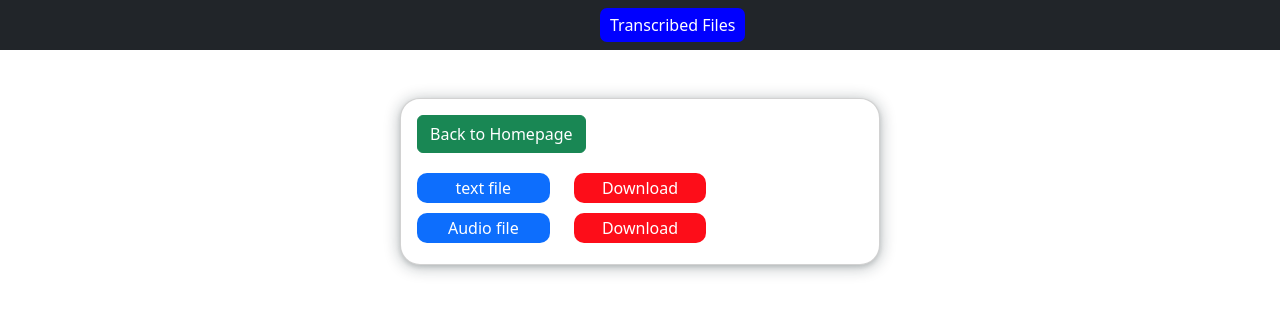
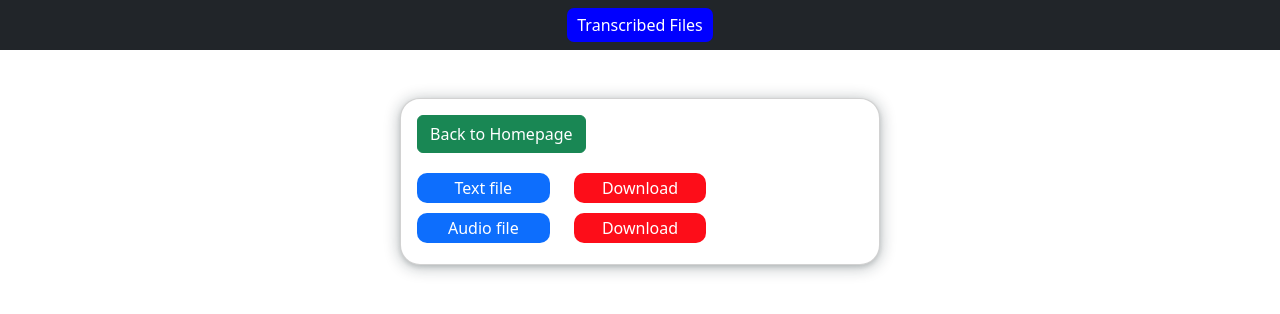
Before and after one commit to rabiyulfahimhasim786/youtubevideototext, a Django app: template mysite/templates/file.html in a window 1280 px wide. Shown: the top 314 px of the page. Run offline with Django 3.2, Linux system fonts and the light colour scheme; the template is opened without the code that fills it, so the values that code supplies are empty.

Commit message:
Add files via upload

```diff
--- a/mysite/templates/datatext.html
+++ b/mysite/templates/datatext.html
@@ -9,7 +9,7 @@
   </head>
   <body>
     <nav class="navbar navbar-expand-lg navbar-light bg-dark header">
-        <a href="#" style="margin-left: 600px;" class="bace_title">Transcribed Files</a>
+        <a href="#" style="margin: auto;" class="bace_title">Transcribed Files</a>
     </nav>
     <div class="d-flex justify-content-center mt-5 upload_file_box">
     <div class="card upload_box p-3" style="width: 30rem;">
--- a/mysite/templates/file.html
+++ b/mysite/templates/file.html
@@ -9,7 +9,7 @@
   </head>
   <body>
     <nav class="navbar navbar-expand-lg navbar-light bg-dark header">
-        <a href="#" style="margin-left: 600px;" class="bace_title">Transcribed Files</a>
+        <a href="#" style="margin: auto;" class="bace_title">Transcribed Files</a>
     </nav>
     <div class="d-flex justify-content-center mt-5 upload_file_box">
     <div class="card upload_box p-3" style="width: 30rem;">
@@ -26,7 +26,7 @@
   <p></p> -->
 <div class="row view-and-download">
   <div class="col-lg-4 text-and-audio">
-    <a>text file</a>
+    <a>Text file</a>
     <a>Audio file</a>
   </div>
   <!-- <div class="col-lg-4 view-file">
--- a/mysite/templates/home.html
+++ b/mysite/templates/home.html
@@ -87,7 +87,7 @@
   </head>
   <body>
     <nav class="navbar navbar-expand-lg navbar-light bg-dark header">
-      <a href="#" style="margin-left: 550px;" class=" bace_title">YouTube Video Transcripts</a>
+      <a href="#" style="margin: auto;" class=" bace_title">YouTube Video Transcripts</a>
     </nav>
     <div class="d-flex justify-content-center mt-5 upload_file_box">
       <div class="card upload_box p-3" style="width: 30rem;">
--- a/mysite/templates/homepage.html
+++ b/mysite/templates/homepage.html
@@ -90,7 +90,7 @@
   </head>
   <body>
     <nav class="navbar navbar-expand-lg navbar-light bg-dark header">
-      <a href="#" style="margin-left: 530px;" class="bace_title">Transcribe Youtube Video subtitles to text</a>
+      <a href="#" style="margin: auto;" class="bace_title">Transcribe Youtube Video subtitles to text</a>
     </nav>
     <div class="d-flex justify-content-center mt-5 upload_file_box">
       <div class="card upload_box p-3" style="width: 30rem;">
```
